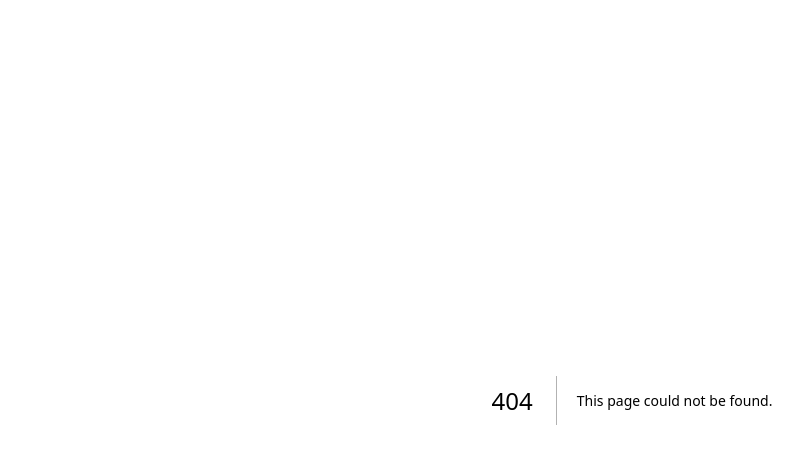
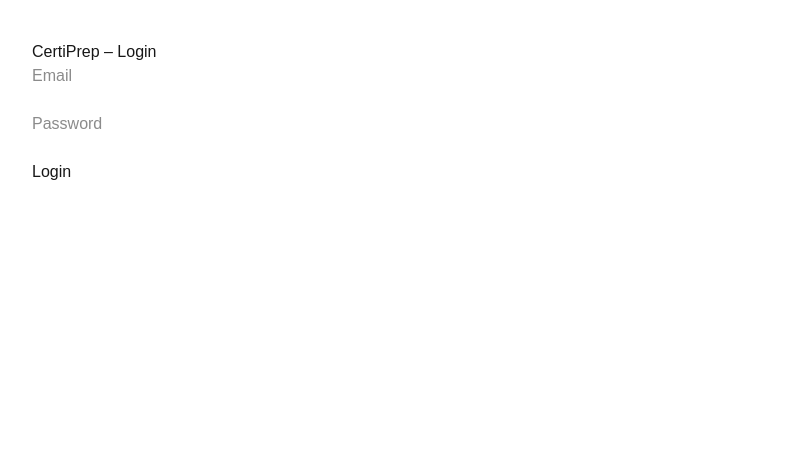
Before and after one commit to luismiguelmorenoharo/certiprep, a Next.js app: page /login in a window 1280 px wide. Before the commit this address had no page. Shown: the top 464 px of the page, without its empty margins (8-811 px from the left). Built offline with nearby package versions, Linux system fonts and the light colour scheme; no server answers.

Commit message:
feat(auth): setup signup, login, dashboard & logout

```diff
--- /dev/null
+++ b/app/dashboard/page.tsx
@@ -0,0 +1,34 @@
+'use client'
+
+import { useEffect, useState } from 'react'
+import { supabase } from '@/lib/supabase'
+import { useRouter } from 'next/navigation'
+
+export default function DashboardPage() {
+  const [user, setUser] = useState<any>(null)
+  const router = useRouter()
+
+  useEffect(() => {
+    const session = supabase.auth.getSession().then(({ data }) => {
+      if (!data.session) {
+        router.push('/login')
+      } else {
+        setUser(data.session.user)
+      }
+    })
+  }, [router])
+
+  const handleLogout = async () => {
+    await supabase.auth.signOut()
+    router.push('/login')
+  }
+
+  if (!user) return <div>Loading...</div>
+
+  return (
+    <div style={{ padding: 40 }}>
+      <h1>Welcome, {user.email}</h1>
+      <button onClick={handleLogout}>Logout</button>
+    </div>
+  )
+}
--- /dev/null
+++ b/app/login/page.tsx
@@ -0,0 +1,60 @@
+'use client'
+
+import { useState } from 'react'
+import { useRouter } from 'next/navigation'
+import { supabase } from '@/lib/supabase'
+
+export default function LoginPage() {
+  const router = useRouter()
+
+  const [email, setEmail] = useState('')
+  const [password, setPassword] = useState('')
+  const [message, setMessage] = useState('')
+
+  const handleLogin = async () => {
+    setMessage('') // limpiar mensaje previo
+
+    const { data, error } = await supabase.auth.signInWithPassword({
+      email,
+      password,
+    })
+
+    if (error) {
+      setMessage(error.message)
+    } else {
+      setMessage('Login successful!')
+      // Redirigir a dashboard
+      router.push('/dashboard')
+    }
+  }
+
+  return (
+    <div style={{ padding: 40 }}>
+      <h1>CertiPrep – Login</h1>
+
+      <input
+        placeholder="Email"
+        type="email"
+        value={email}
+        onChange={(e) => setEmail(e.target.value)}
+      />
+
+      <br /><br />
+
+      <input
+        placeholder="Password"
+        type="password"
+        value={password}
+        onChange={(e) => setPassword(e.target.value)}
+      />
+
+      <br /><br />
+
+      <button onClick={handleLogin}>
+        Login
+      </button>
+
+      <p>{message}</p>
+    </div>
+  )
+}
```
